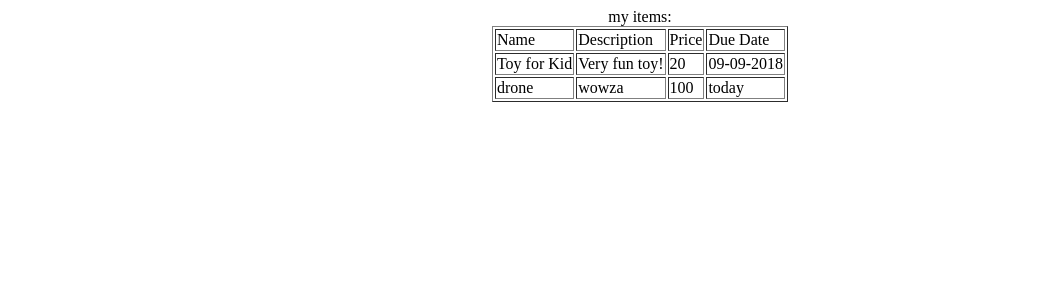
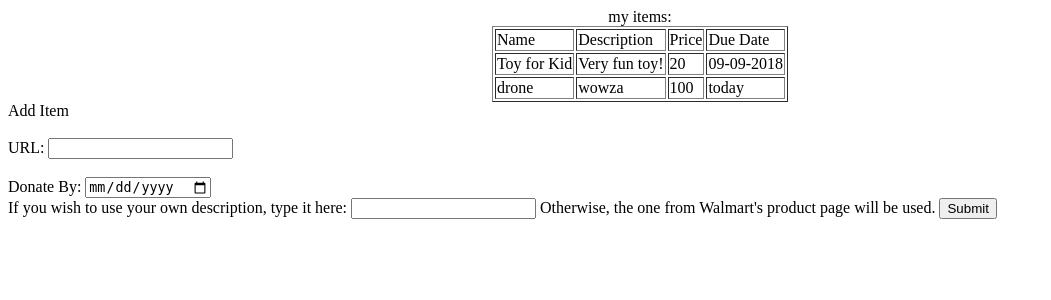
Before and after one commit to kionkina/henry_street, a Flask app: page /admin in a window 1280 px wide. Shown: the top 300 px of the page, without its empty margins (0-1051 px from the left). Run offline with Flask 2, Linux system fonts and the light colour scheme; a user stored in the database is signed in; data comes from the database, SQL or seed files in the repository.

Commit message:
walmart api functionality

```diff
--- /dev/null
+++ b/api.py
@@ -0,0 +1,35 @@
+import requests
+import json
+
+api_key = "yn6rumz2jddsrjrju6esfppz"
+
+def getID(url):
+    ret = ""
+    for i in reversed(url):
+        if i.isdigit():
+            ret = i + ret
+    print "--------JUST RAN GETID. ID IS: "
+    print ret + "-------------"
+    return ret
+
+''' it works
+print "running getID..."
+print getID(p_url)
+'''
+
+
+p_url="https://www.walmart.com/ip/Imaginext-DC-Super-Friends-RC-Transforming-Batbot/49962535"
+url= "http://api.walmartlabs.com/v1/items?apiKey=" + api_key+ "&format=json&itemId=" + getID(p_url)
+
+
+
+def api_info(id):
+    print "RUNNING API INFO...."
+    response = requests.get(url)
+    response = json.loads(response.content.decode())
+    price = response['items'][0]["salePrice"]
+    SD = response['items'][0]["shortDescription"].replace("&quote;", '""')
+    name = response['items'][0]["name"]
+    img = response['items'][0]["mediumImage"]
+    ret = [name, price, SD, img]
+    return ret
--- a/app.py
+++ b/app.py
@@ -4,7 +4,7 @@ from os import path
 import sqlite3
 import hashlib
 import db_stuff
-
+import api
 
 app = Flask(__name__)
 app.secret_key = 'some_secret'
@@ -128,9 +128,10 @@ def home():
 @app.route('/admin_home')
 def admin_home():
     if "username" in session and session["account"] == "admin":
-        render_template("admin_home.html")
+        my_items = db_stuff.my_item_info(db_stuff.my_items(session["username"]))
+        return render_template("admin_home.html", my_items = my_items)
     else:
-        render_template("admin_login.html")
+        return render_template("admin_login.html")
 
 @app.route('/logout')
 def logout():
@@ -140,6 +141,29 @@ def logout():
     return redirect(url_for('root'))
 
 
+@app.route('/add_item', methods=["GET", "POST"])
+def add_item():
+    if "username" in session and session["account"] == "admin":
+        try:
+            url = request.form["url"]
+            date = request.form["date1"]
+            info = api.api_info(api.getID(url))
+            info.append(date)
+            description = request.form["other_description"]
+            if description == "":
+                description = info[2].replace("&quot;", "'")
+            # [name, price, SD, img]
+            info[2] = description
+            # [name, price, SD, img, date]
+
+#            return db_stuff.add_item(info[1], info[0], info[2], date, img, session["username"])
+            return render_template("item_conf.html", info = info)
+        except KeyError:
+            return render_template("admin_login.html", error="please fill everything in")
+
+
+
+
 app.secret_key = os.urandom(32)
 if __name__ == '__main__':
     #app.secret_key = os.urandom(32)
--- a/db_stuff.py
+++ b/db_stuff.py
@@ -103,6 +103,13 @@ def list_of_transactions(username):
 print list_of_transactions('kionkina')
 
 #------------------------ ADMIN FXNS -------------------------------------------------------
+
+#[name, price,SD, img]
+def add_item(price, name, description, due_date, username):
+    return due_date
+
+
+
 
 def get_admin_id(username):
     db = sqlite3.connect(DB)
--- a/templates/admin_home.html
+++ b/templates/admin_home.html
@@ -28,10 +28,36 @@ my items:
 
 </table>
 
+
 </center>
+
+Add Item
+
+<form action="/add_item" method="POST">
+
+<br>
+URL:
+<input name="url" type="text">
+
+
+</input>
+<br><br>
+Donate By: <input type="date" name="date1"> <br />
+</input>
+
+If you wish to use your own description, type it here:
+<input type="text" name="other_description">
+
+</input>
+Otherwise, the one from Walmart's product page will be used.
 
 
 
+
+<input type="submit">
+</input>
+
+</form>
 
 
 
```
Also changed, not shown: templates/add_item.html (added, +29 -0 lines), templates/item_conf.html (added, +34 -0 lines).
